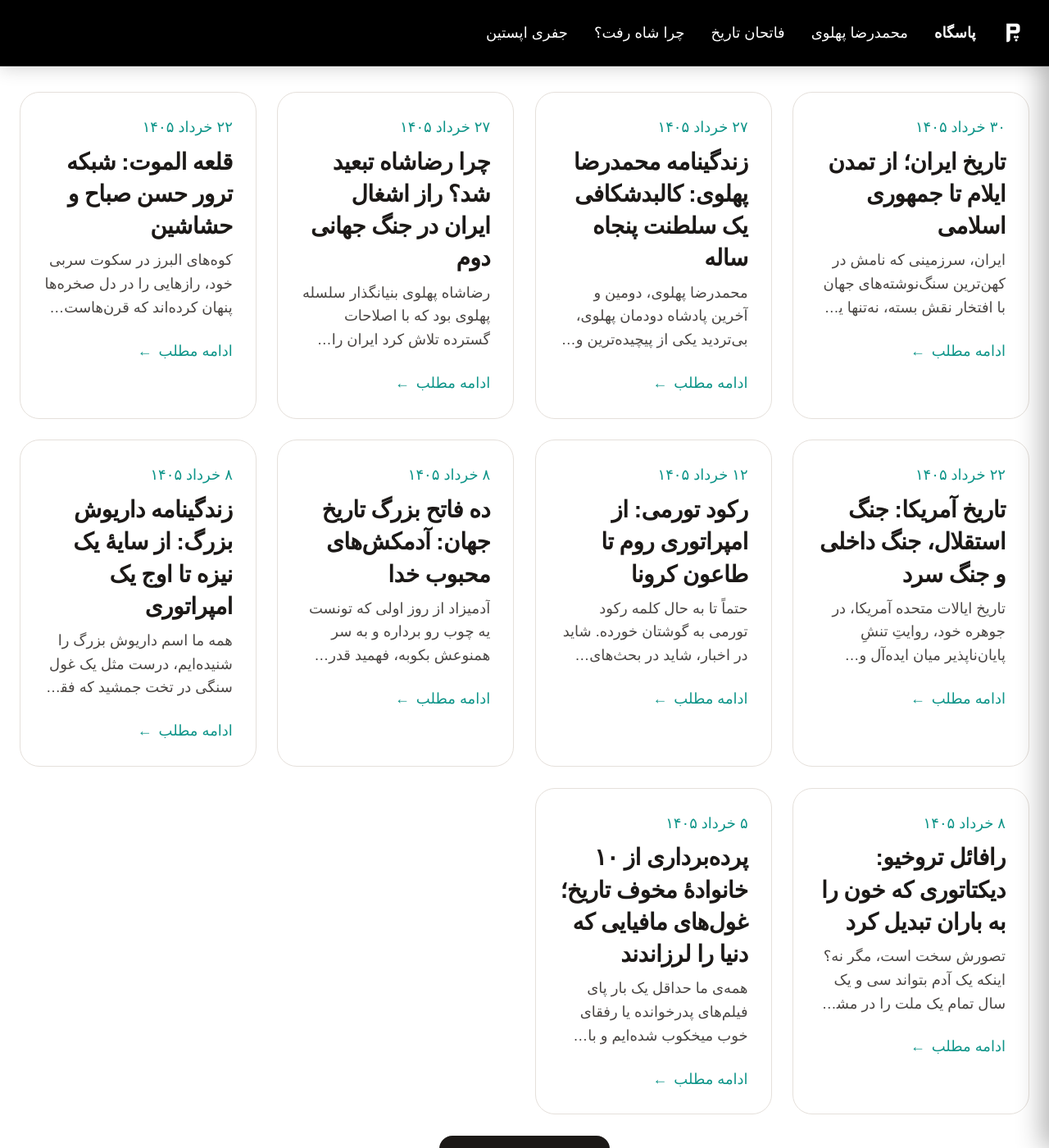
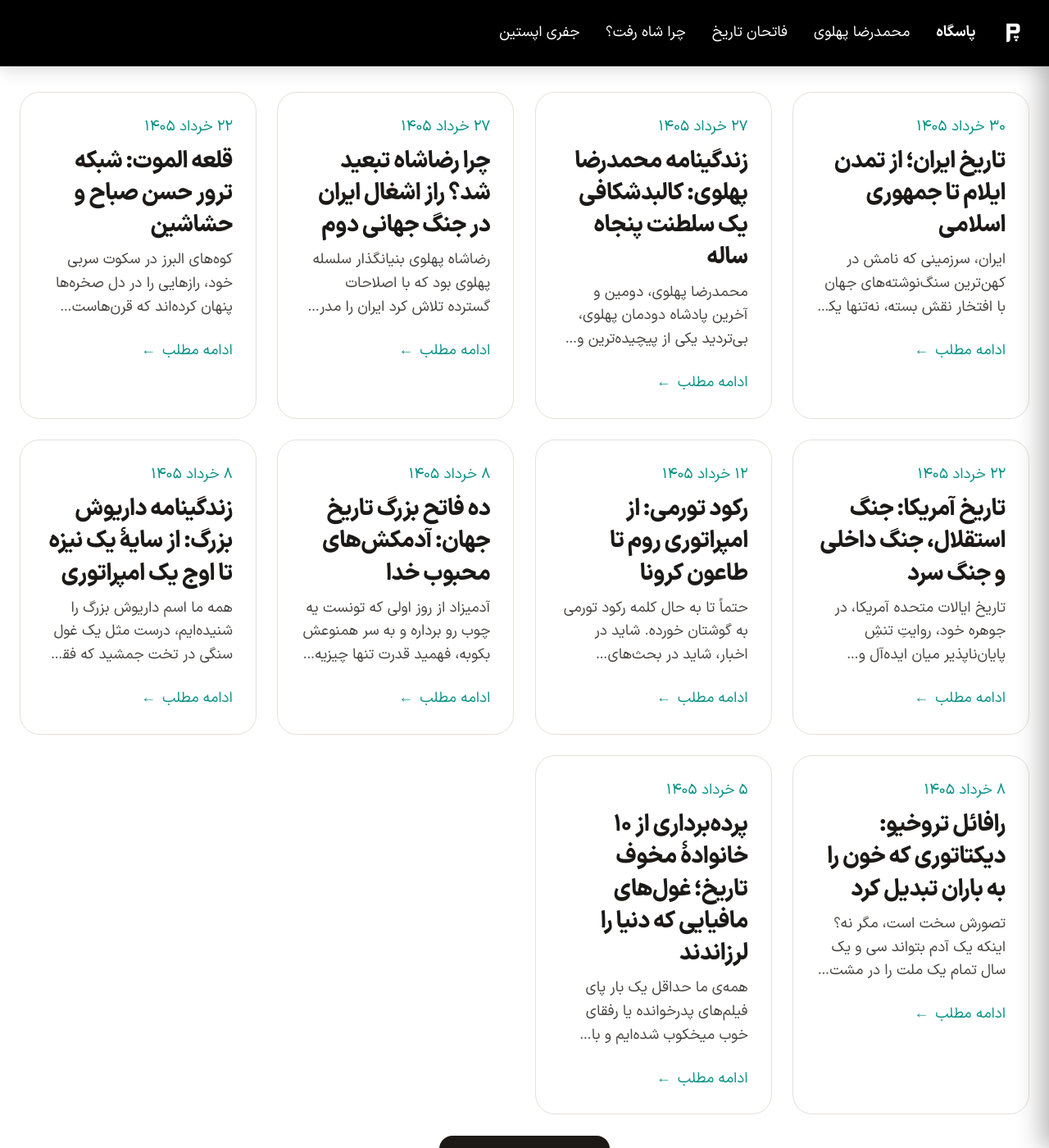
Before and after one commit to darkblog/darkblog.github.io, a Jekyll site: the page built from index.html, in a window 1280 px wide and 1400 px high. Shown: the whole window at 82% size. Built offline with Jekyll 4.4.1, drawn with Linux system fonts in a browser that asks for light colours.

Commit message:
Update default.html

```diff
--- a/_layouts/default.html
+++ b/_layouts/default.html
@@ -3,7 +3,6 @@
 <head>
   <meta charset="UTF-8">
   <meta name="viewport" content="width=device-width, initial-scale=1.0">
-
   {%- capture desc_raw -%}
     {%- if page.is_home -%}
       {{ page.description | strip_html | strip_newlines | truncate: 160 }}
@@ -12,15 +11,12 @@
     {%- endif -%}
   {%- endcapture -%}
   {%- assign desc = desc_raw | strip -%}
-
   <title>{{ page.title | escape }}</title>
-
   <meta itemprop="name" content="{{ page.title | escape }}">
   {%- if desc != "" -%}
   <meta name="description" content="{{ desc | escape }}">
   <meta itemprop="description" content="{{ desc | escape }}">
   {%- endif -%}
-
   <meta property="og:title" content="{{ page.title | escape }}">
   <meta property="og:url" content="{{ page.url | absolute_url }}">
   <meta property="og:site_name" content="وبلاگ پاسگاه">
@@ -42,7 +38,6 @@
   <meta property="og:image" content="{{ page.image | absolute_url }}">
   <meta property="og:image:alt" content="{{ page.title | escape }}">
   {%- endif -%}
-
   <meta name="twitter:card" content="summary_large_image">
   <meta name="twitter:title" content="{{ page.title | escape }}">
   {%- if desc != "" -%}
@@ -51,7 +46,6 @@
   {%- if page.image -%}
   <meta name="twitter:image" content="{{ page.image | absolute_url }}">
   {%- endif -%}
-
   {%- if page.type == 'post' -%}
   <script type="application/ld+json">
   {
@@ -110,17 +104,20 @@
   }
   </script>
   {%- endif -%}
-
   <link rel="canonical" href="{{ page.url | absolute_url }}">
   <link rel="icon" type="image/svg+xml" href="/blog.svg">
-
   <meta name="theme-color" content="#000000">
   <meta name="apple-mobile-web-app-status-bar-style" content="black">
-
   <style>
     * { box-sizing: border-box; margin: 0; padding: 0; }
+    @font-face {
+      font-family: 'vazir';
+      src: url('https://www.pasgah.org/blog.woff2') format('woff2');
+      font-weight: 100 900;
+      font-display: swap;
+    }
     :root { --header-height: 5rem; --gap: clamp(1rem, 2vw, 2rem); --font-size-base: 1.125rem; }
-    body { font-family: sans-serif; font-weight: 400; background-color: #f8f1e9; color: #1e1b1a; line-height: 1.6; min-height: 100vh; display: flex; flex-direction: column; font-size: var(--font-size-base); }
+    body { font-family: 'vazir', sans-serif; font-weight: 400; background-color: #f8f1e9; color: #1e1b1a; line-height: 1.6; min-height: 100vh; display: flex; flex-direction: column; font-size: var(--font-size-base); }
     main { flex: 1; }
     .sr-only { position: absolute; width: 1px; height: 1px; padding: 0; margin: -1px; overflow: hidden; clip: rect(0, 0, 0, 0); white-space: nowrap; border: 0; }
     .site-header { position: fixed; top: 0; left: 0; right: 0; z-index: 50; background-color: #000000; border-bottom: 1px solid #2a2a2a; transition: transform 0.6s cubic-bezier(0.25, 0.1, 0.25, 1); box-shadow: 0 4px 20px rgba(0, 0, 0, 0.15); font-size: inherit; }
@@ -206,7 +203,6 @@
   </style>
 </head>
 <body>
-
   <header class="site-header visible-nav" role="banner">
     <div class="header-inner">
       <a href="/" class="brand" aria-label="صفحه اصلی پاسگاه">
@@ -234,9 +230,7 @@
       </button>
     </div>
   </header>
-
   <div class="mobile-nav-overlay" id="mobileOverlay"></div>
-
   <nav class="mobile-nav" id="mobileMenu" aria-label="منوی موبایل">
     <ul>
       <li>
@@ -252,7 +246,6 @@
       <li><a href="/blog/epstein" class="mobile-link">جفری اپستین</a></li>
     </ul>
   </nav>
-
   <main class="main-content" role="main">
     <div class="main-content-inner">
       {% if page.type == 'post' %}
@@ -264,9 +257,7 @@
               وبلاگ
             </a>
           </nav>
-
           <h1 class="post-title">{{ page.title | escape }}</h1>
-
           <div class="post-meta">
             <span class="post-author">
               <span aria-hidden="true">👤</span>
@@ -278,18 +269,15 @@
             </time>
           </div>
         </header>
-
         {% if page.image %}
         <figure class="post-image">
           <img src="{{ page.image | relative_url }}" alt="{{ page.title | escape }}">
         </figure>
         {% endif %}
-
         <div class="article-content">
           {{ content }}
         </div>
       </article>
-
       <section class="articles-section" aria-label="مطالب مرتبط">
         <ul class="article-list">
           {% assign other_posts = site.posts | where_exp: "item", "item.id != page.id" %}
@@ -312,7 +300,6 @@
           </li>
           {% endfor %}
         </ul>
-
         <div class="load-more-wrapper">
           <a href="/blog" class="btn-primary">
             پست‌های بیشتر
@@ -320,7 +307,6 @@
           </a>
         </div>
       </section>
-
       {% else %}
       <section class="articles-section" aria-label="مطالب وبلاگ پاسگاه">
         <ul class="article-list">
@@ -348,7 +334,6 @@
           </li>
           {% endfor %}
         </ul>
-
         {% if site.posts.size > posts_per_page %}
         <div class="load-more-wrapper">
           <a href="/blog" class="btn-primary">
@@ -361,7 +346,6 @@
       {% endif %}
     </div>
   </main>
-
   <footer class="site-footer" role="contentinfo">
     <a href="/" class="footer-logo" aria-label="صفحه اصلی پاسگاه">
       <img src="/blog.svg" alt="لوگوی پاسگاه">
@@ -372,11 +356,9 @@
       <span></span>
     </button>
   </footer>
-
   <script>
     (function() {
       'use strict';
-
       function formatJalaliDate(element) {
         const datetime = element.getAttribute('datetime');
         if (!datetime) return;
@@ -394,14 +376,11 @@
           element.textContent = formatted;
         }
       }
-
       document.querySelectorAll('time').forEach(formatJalaliDate);
-
       const mobileMenu = document.getElementById('mobileMenu');
       const mobileOverlay = document.getElementById('mobileOverlay');
       const mobileLinks = document.querySelectorAll('.mobile-link');
       const body = document.body;
-
       function toggleMenu() {
         const isOpen = mobileMenu.classList.contains('open');
         document.querySelectorAll('.hamburger, .hamburger-footer').forEach(function(btn) {
@@ -412,39 +391,32 @@
         mobileOverlay.classList.toggle('open');
         body.classList.toggle('no-scroll');
       }
-
       document.querySelectorAll('.hamburger, .hamburger-footer').forEach(function(btn) {
         btn.addEventListener('click', function(e) {
           e.stopPropagation();
           toggleMenu();
         });
       });
-
       mobileLinks.forEach(function(link) {
         link.addEventListener('click', function() {
           if (mobileMenu.classList.contains('open')) toggleMenu();
         });
       });
-
       mobileOverlay.addEventListener('click', function() {
         if (mobileMenu.classList.contains('open')) toggleMenu();
       });
-
       document.addEventListener('keydown', function(e) {
         if (e.key === 'Escape' && mobileMenu.classList.contains('open')) toggleMenu();
       });
-
       window.addEventListener('resize', function() {
         if (window.innerWidth > 768 && mobileMenu.classList.contains('open')) {
           toggleMenu();
         }
       });
-
       const header = document.querySelector('.site-header');
       let lastScrollY = window.scrollY;
       const SCROLL_THRESHOLD = 30;
       let ticking = false;
-
       function updateNavbarVisibility(currentScrollY) {
         if (currentScrollY > SCROLL_THRESHOLD) {
           if (currentScrollY > lastScrollY) {
@@ -460,7 +432,6 @@
         }
         lastScrollY = currentScrollY;
       }
-
       window.addEventListener('scroll', function() {
         if (!ticking) {
           window.requestAnimationFrame(function() {
@@ -470,14 +441,11 @@
           ticking = true;
         }
       });
-
       window.addEventListener('load', function() {
         header.classList.add('visible-nav');
         header.classList.remove('hidden-nav');
       });
-
     })();
   </script>
-
 </body>
 </html>
```
